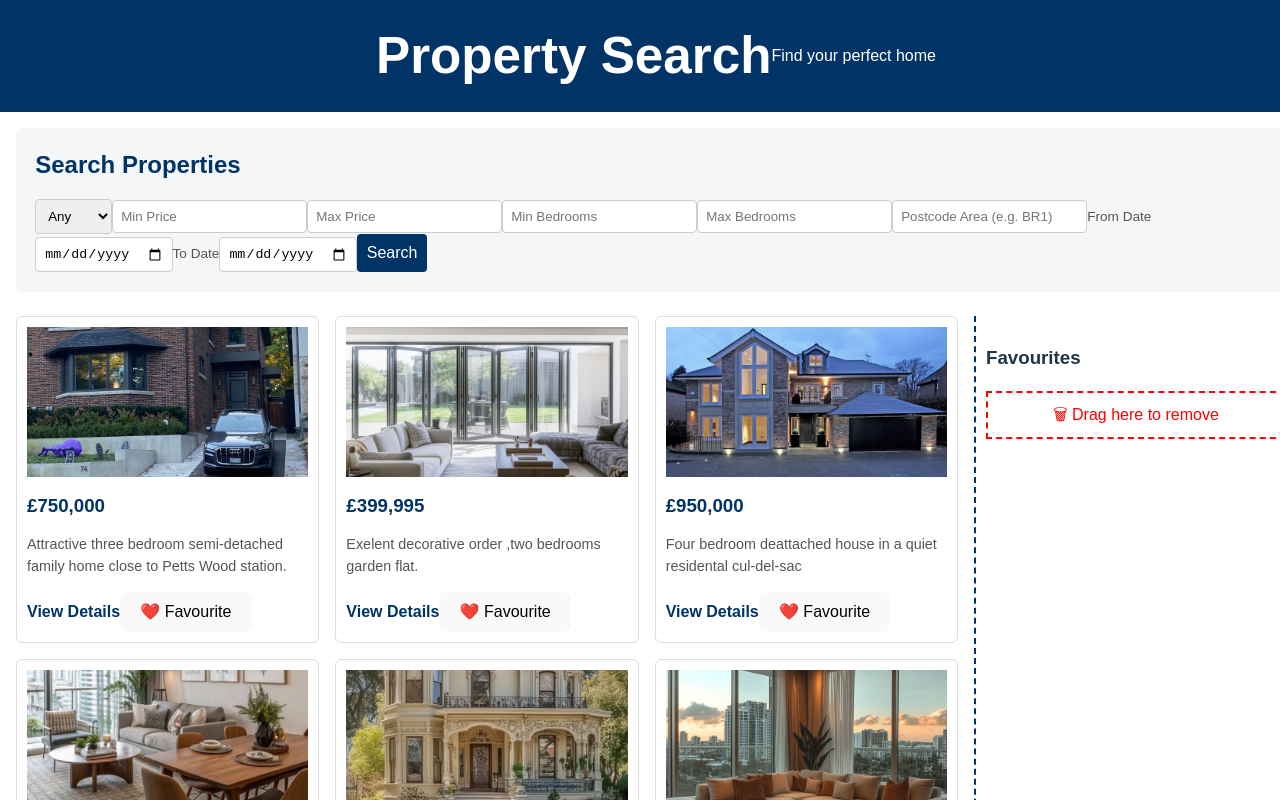
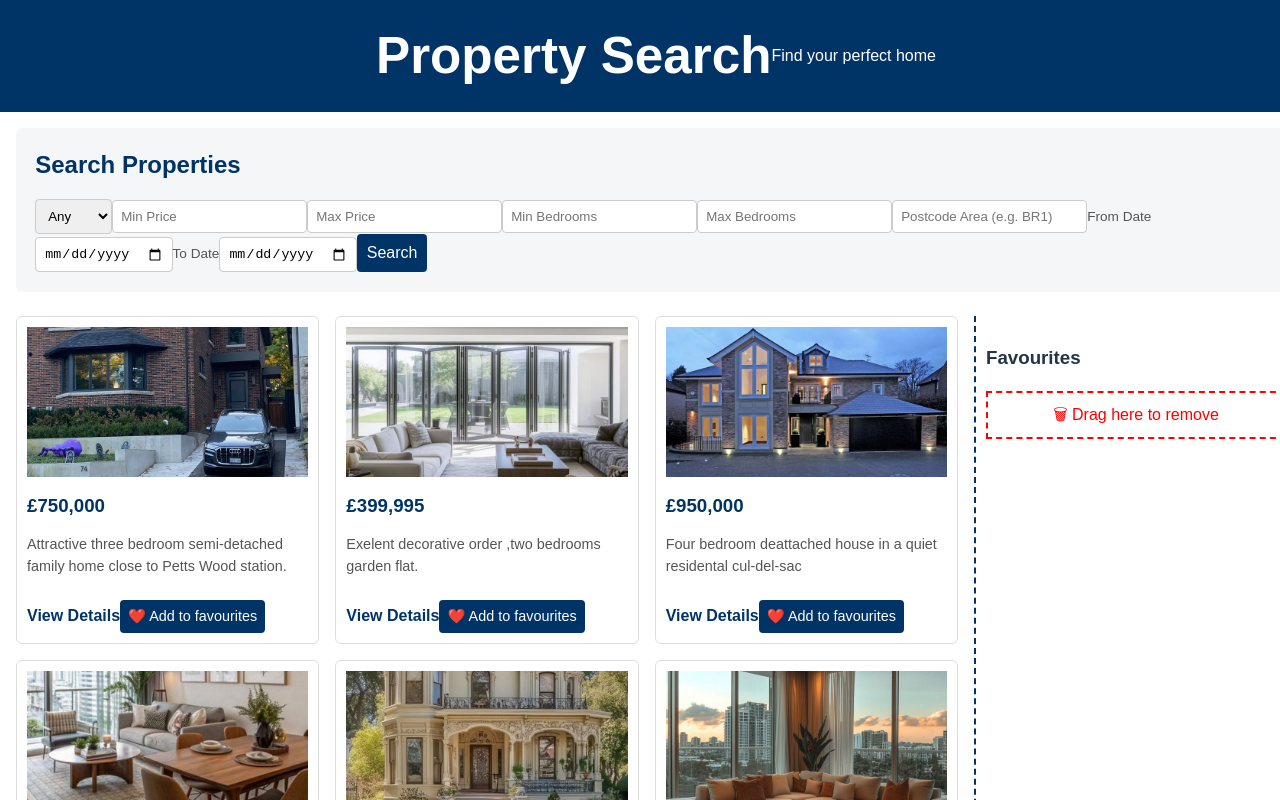
Before and after one commit to ThinaraSenarathne/Advaced-Clientside-Development-Coursework, a React (Vite) app: page / in a window 1280 px wide. Shown: the top 800 px of the page. Built offline with nearby package versions, Linux system fonts and the light colour scheme.

Commit message:
upgraded css

```diff
--- a/src/components/PropertyCard.jsx
+++ b/src/components/PropertyCard.jsx
@@ -12,6 +12,8 @@ export default function PropertyCard({ property, favourites, setFavourites }) {
     }
   }
 
+  const isFavourite = favourites.some(f => f.id === property.id)
+
   return (
     <div
         className="card"
@@ -24,7 +26,14 @@ export default function PropertyCard({ property, favourites, setFavourites }) {
 
       <Link to={`/property/${property.id}`}>View Details</Link>
 
-      <button onClick={addFavourite}>❤️ Favourite</button>
+      <button
+        className={isFavourite ? "added" : "not-added"}
+        onClick={addFavourite}
+        disabled={isFavourite}
+       >
+        {isFavourite ? "✔ Added to favourites" : "❤️ Add to favourites"}
+
+      </button>
     </div>
   )
 }
--- a/src/pages/PropertyPage.jsx
+++ b/src/pages/PropertyPage.jsx
@@ -9,6 +9,8 @@ export default function PropertyPage({ favourites, setFavourites }) {
   const { id } = useParams()
   const property = data.properties.find(p => p.id === id)
   const [mainImg, setMainImg] = useState(property.picture[0])
+
+  const isFavourite = favourites.some(f => f.id === property.id)
 
   const addFavourite = () => {
     if (!favourites.find(f => f.id === property.id)) {
@@ -54,8 +56,12 @@ export default function PropertyPage({ favourites, setFavourites }) {
             <li><strong>Postcode:</strong> {property.postcode}</li>
           </ul>
 
-          <button className="fav-btn" onClick={addFavourite}>
-            ❤️ Add to favourites
+          <button
+            className={`fav-btn ${isFavourite ? "added" : "not-added"}`}
+            onClick={addFavourite}
+            disabled={isFavourite}
+          >
+            {isFavourite ? "✔ Added to favourites" : "❤️ Add to favourites"}
           </button>
         </div>
 
--- a/src/styles/app.css
+++ b/src/styles/app.css
@@ -230,6 +230,30 @@ body {
   border-radius: 4px;
 }
 
+.card button {
+  margin-top: 8px;
+  padding: 8px;
+  border: none;
+  border-radius: 4px;
+  cursor: pointer;
+  font-size: 0.9rem;
+}
+
+.added {
+  background: #4caf50;
+  color: white;
+  cursor: default;
+}
+
+.not-added {
+  background: #003366;
+  color: white;
+}
+
+.not-added:hover {
+  background: #0055aa;
+}
+
 .fav-btn:hover {
   background: #0055aa;
 }
```
